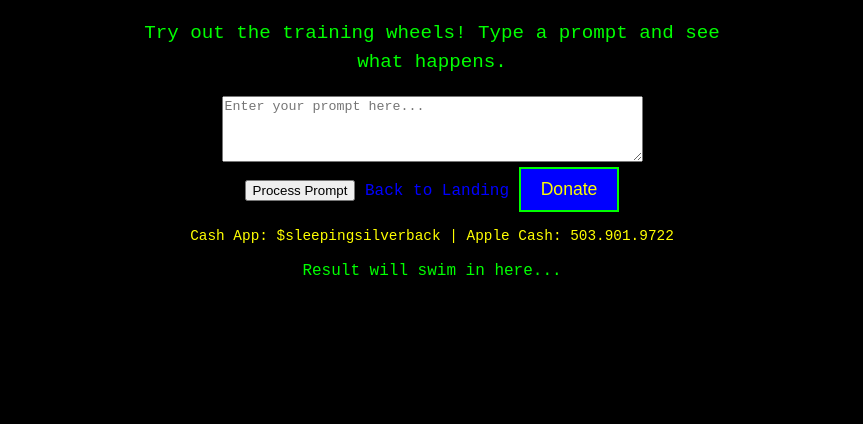
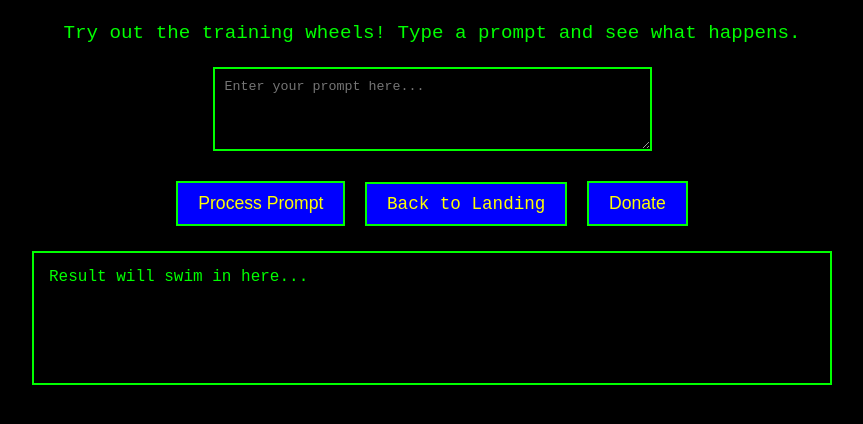
Before and after one commit to professor-tucker/super-fishal, a plain HTML site: page playground.html in a window 1280 px wide. Shown: the part 206-630 px from the top of the page, without its empty margins (208-1071 px from the left). Drawn offline with Linux system fonts and the light colour scheme; a script that the page names is missing.

Commit message:
Update style.css

```diff
--- a/style.css
+++ b/style.css
@@ -1,6 +1,5 @@
 /* style.css */
-/* Description: Terminal-inspired styling for Superfishal Intelligence with a black background, green text, and fishy accents. */
-
+/* Description: Terminal-inspired styling for all pages */
 body {
     background-color: #000000;
     color: #00FF00;
@@ -9,57 +8,90 @@ body {
     margin: 0;
     padding: 20px;
 }
-
-header {
-    margin-bottom: 20px;
-}
-
-h1 {
-    font-size: 2em;
-}
-
-.logo {
-    margin: 10px auto;
-}
-
-main {
-    max-width: 600px;
-    margin: 0 auto;
-}
-
-p {
-    font-size: 1.2em;
-    line-height: 1.5;
-}
-
-a {
-    color: #0000FF;
-    text-decoration: none;
-}
-
-a:hover {
-    text-decoration: underline;
-}
-
-.donate-btn {
+header { margin-bottom: 20px; }
+h1 { font-size: 2em; }
+.logo { margin: 10px auto; }
+main { max-width: 800px; margin: 0 auto; }
+p { font-size: 1.2em; line-height: 1.5; }
+a { color: #0000FF; text-decoration: none; }
+a:hover { text-decoration: underline; }
+.nav-buttons { margin: 20px 0; }
+.btn {
     background-color: #0000FF;
     color: #FFFF00;
     border: 2px solid #00FF00;
     padding: 10px 20px;
     font-size: 1.1em;
     cursor: pointer;
+    margin: 5px;
+    display: inline-block;
+    text-decoration: none;
 }
-
-.donate-btn:hover {
-    background-color: #FFFF00;
-    color: #0000FF;
+.btn:hover { background-color: #FFFF00; color: #0000FF; }
+.donate-info { font-size: 0.9em; color: #FFFF00; }
+.hidden { display: none; }
+textarea {
+    background-color: #000000;
+    color: #00FF00;
+    border: 2px solid #00FF00;
+    padding: 10px;
+    font-family: 'Courier New', monospace;
+    resize: vertical;
 }
-
-.donate-info {
-    font-size: 0.9em;
+.output-box {
+    background-color: #000000;
+    border: 2px solid #00FF00;
+    padding: 15px;
+    margin-top: 20px;
+    text-align: left;
+    min-height: 100px;
+}
+.terms { font-size: 0.8em; color: #FFFF00; margin-top: 20px; }/* style.css */
+/* Description: Terminal-inspired styling for all pages */
+body {
+    background-color: #000000;
+    color: #00FF00;
+    font-family: 'Courier New', monospace;
+    text-align: center;
+    margin: 0;
+    padding: 20px;
+}
+header { margin-bottom: 20px; }
+h1 { font-size: 2em; }
+.logo { margin: 10px auto; }
+main { max-width: 800px; margin: 0 auto; }
+p { font-size: 1.2em; line-height: 1.5; }
+a { color: #0000FF; text-decoration: none; }
+a:hover { text-decoration: underline; }
+.nav-buttons { margin: 20px 0; }
+.btn {
+    background-color: #0000FF;
     color: #FFFF00;
+    border: 2px solid #00FF00;
+    padding: 10px 20px;
+    font-size: 1.1em;
+    cursor: pointer;
+    margin: 5px;
+    display: inline-block;
+    text-decoration: none;
 }
-
-footer {
+.btn:hover { background-color: #FFFF00; color: #0000FF; }
+.donate-info { font-size: 0.9em; color: #FFFF00; }
+.hidden { display: none; }
+textarea {
+    background-color: #000000;
+    color: #00FF00;
+    border: 2px solid #00FF00;
+    padding: 10px;
+    font-family: 'Courier New', monospace;
+    resize: vertical;
+}
+.output-box {
+    background-color: #000000;
+    border: 2px solid #00FF00;
+    padding: 15px;
     margin-top: 20px;
+    text-align: left;
+    min-height: 100px;
 }
+.terms { font-size: 0.8em; color: #FFFF00; margin-top: 20px; }
```
